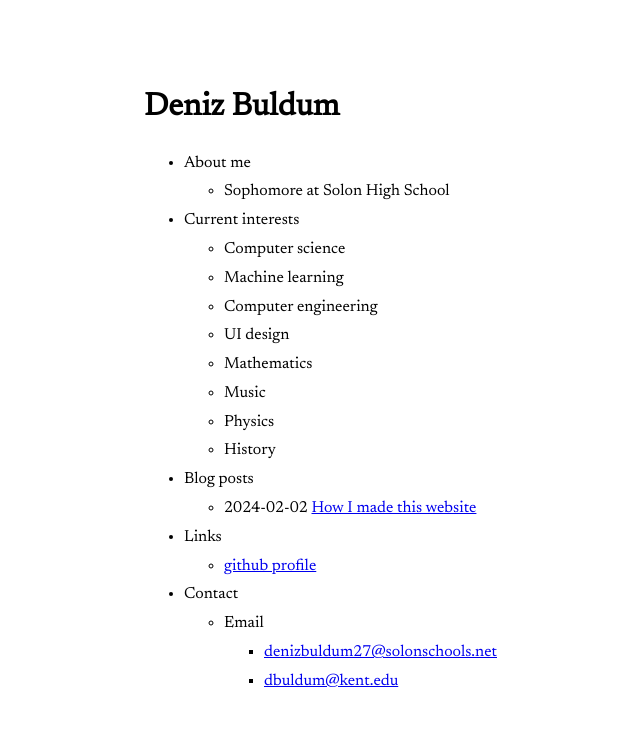
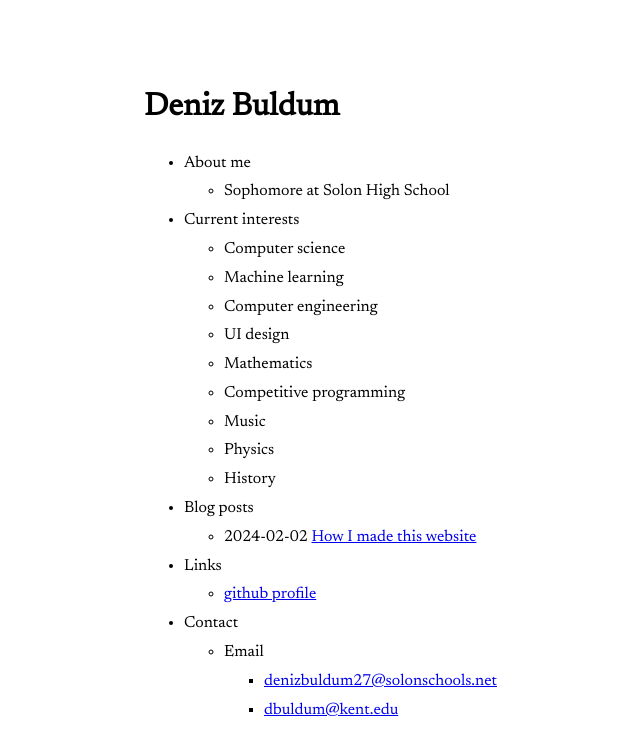
Before and after one commit to riggraz/no-style-please, a Jekyll site: the page built from index.md, in a window 1280 px wide. Shown: the top 755 px of the page, without its empty margins (176-816 px from the left). Built offline with Jekyll 4.4.1, drawn with Linux system fonts in a browser that asks for light colours.

Commit message:
added competitive programming

```diff
--- a/_data/menu.yml
+++ b/_data/menu.yml
@@ -13,6 +13,7 @@ entries:
       - title: Computer engineering
       - title: UI design
       - title: Mathematics
+      - title: Competitive programming
       - title: Music
       - title: Physics
       - title: History
```
